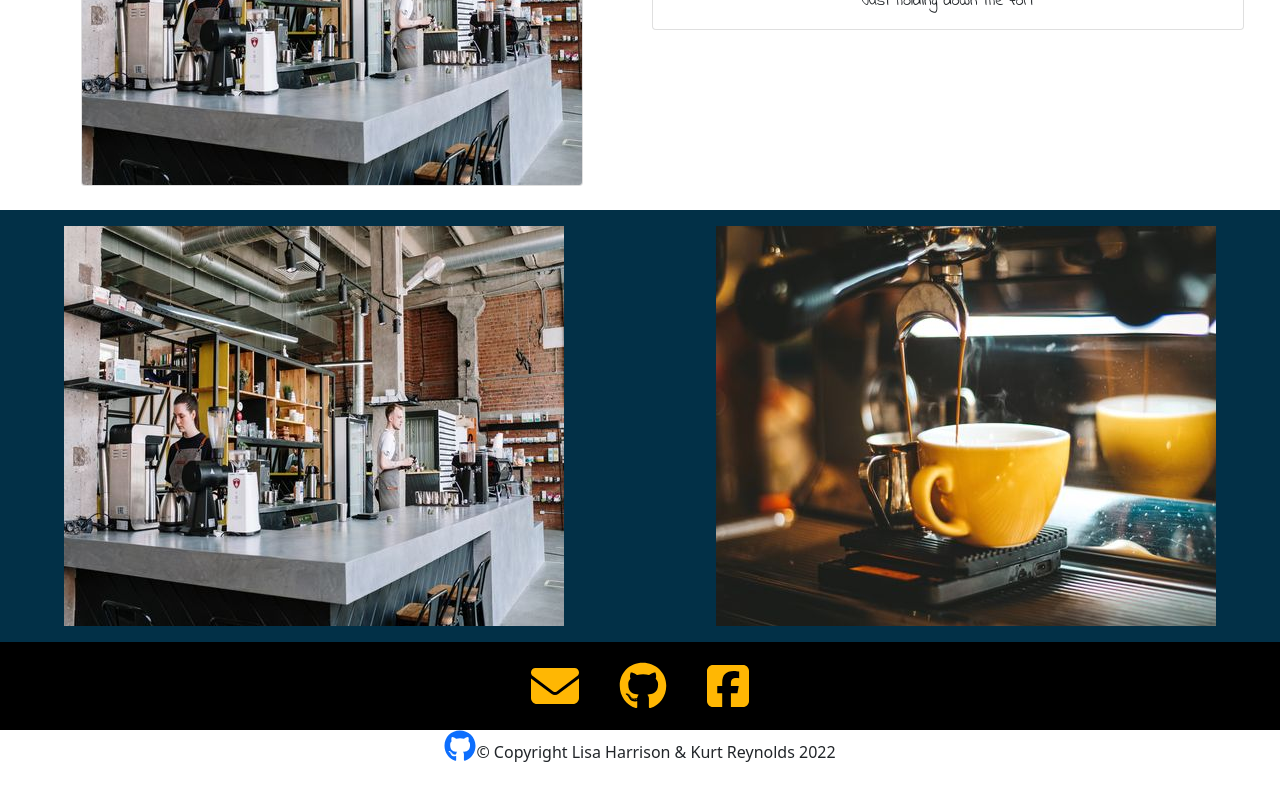
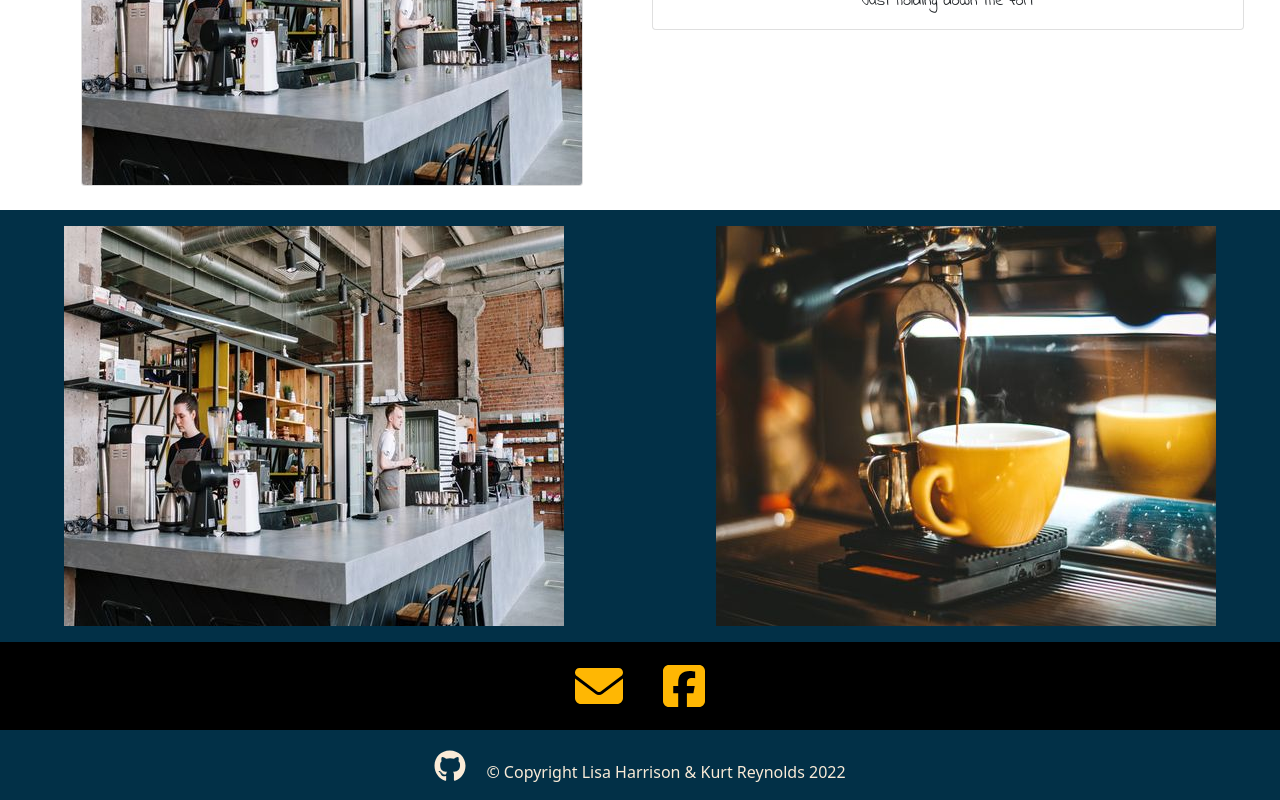
Before and after one commit to LisaHarrison08/beanz, a React (Create React App) app: page / in a window 1280 px wide. Shown: the part 1052-1852 px from the top of the page. Built offline with nearby package versions, Linux system fonts and the light colour scheme; a web font is replaced by a local one.

Commit message:
page footer css added

```diff
--- a/src/components/Footer.js
+++ b/src/components/Footer.js
@@ -1,7 +1,7 @@
 import React from 'react';
 import { FontAwesomeIcon } from "@fortawesome/react-fontawesome";
 import { faEnvelope } from "@fortawesome/free-solid-svg-icons";
-import { faGithub, faFacebookSquare } from "@fortawesome/free-brands-svg-icons";
+import { faFacebookSquare } from "@fortawesome/free-brands-svg-icons";
 
 function Footer() {
     return (
@@ -11,9 +11,6 @@ function Footer() {
                     <div className="col text-center">
                         <a href="mailto:beanz@gmail.com" id="contact" className="icon-link">
                             <FontAwesomeIcon icon={faEnvelope} size="3x" />
-                        </a>
-                        <a href="https://github.com/" className="icon-link">
-                            <FontAwesomeIcon icon={faGithub} size="3x" />
                         </a>
                         <a href="https://www.linkedin.com/" className="icon-link">
                             <FontAwesomeIcon icon={faFacebookSquare} size="3x" />
--- a/src/styles/style.css
+++ b/src/styles/style.css
@@ -65,7 +65,7 @@
 
 .primary-container .site-footer {
   /* background-color: rgb(233, 223, 223); */
-  background-color: black;
+  background-color: #000;
   margin: 0;
   padding-bottom: 20px;
   padding-top: 20px;
@@ -100,4 +100,16 @@
   display: block;
   margin: auto;
 }
+
+.primary-container .secondary-footer {
+  background-color: #023047;
+  padding-top: 20px;
+  margin: 0;
+  color: antiquewhite;
+}
+
+.primary-container .project-link {
+  color: antiquewhite;
+  padding-right: 20px;
+}
 /*# sourceMappingURL=style.css.map */
--- a/src/styles/style.scss
+++ b/src/styles/style.scss
@@ -4,6 +4,7 @@ $prussianBlue: #023047;
 $selectiveYellow: #ffb703;
 $tangerine: #fb8500;
 $blue-ncs: hsla(195, 83%, 38%, 0.3);
+$footer: #000;
 
 @import url('https://fonts.googleapis.com/css2?family=Roboto:ital,wght@0,100;0,300;0,400;0,500;0,700;0,900;1,100;1,300;1,400;1,500;1,700;1,900&family=Shizuru&family=Ubuntu:ital,wght@0,300;0,400;0,500;0,700;1,300;1,400;1,500;1,700&display=swap');
 @import url('https://fonts.googleapis.com/css2?family=Indie+Flower&display=swap');
@@ -65,7 +66,7 @@ $blue-ncs: hsla(195, 83%, 38%, 0.3);
   /* Footer Section */
   .site-footer {
     /* background-color: rgb(233, 223, 223); */
-    background-color: black;
+    background-color: $footer;
     margin: 0;
     padding-bottom: 20px;
     padding-top: 20px;
@@ -96,4 +97,16 @@ $blue-ncs: hsla(195, 83%, 38%, 0.3);
       }
     }
   }
+
+  .secondary-footer{
+    background-color: #023047;
+    padding-top:20px;
+    margin:0;
+    color:antiquewhite;
+  }
+
+  .project-link{
+    color:antiquewhite;
+    padding-right: 20px;
+  }
 }
```
Also changed, not shown: 1 other file (tests, documents, lock files or other folders).
